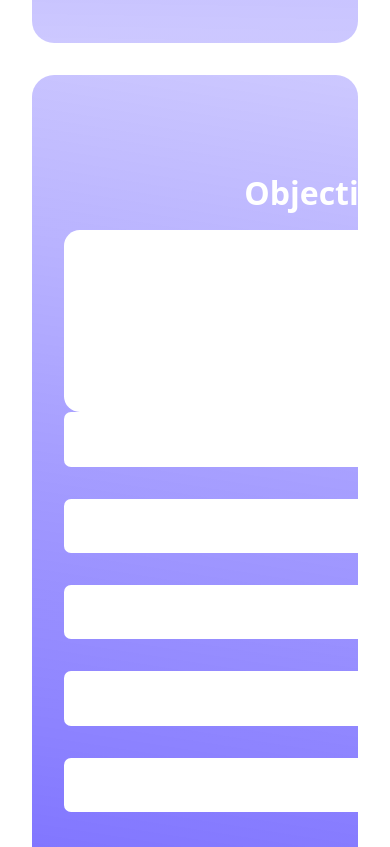
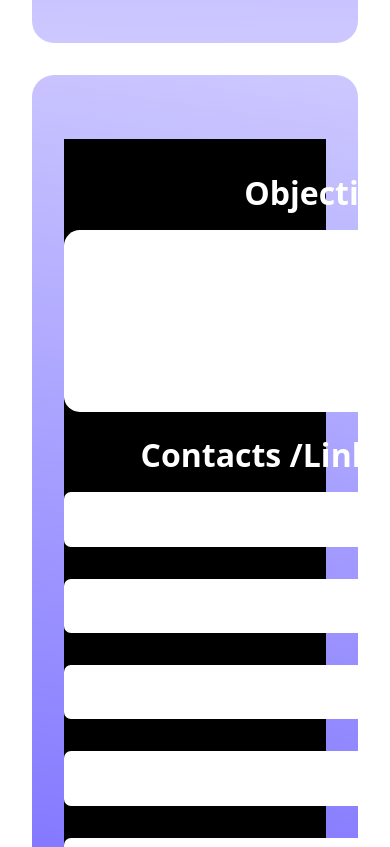
Before and after one commit to soumen974/WorkFolio, a React (Create React App) app: page / in a window 390 px wide. Shown: the part 3340-4187 px from the top of the page. Built offline with nearby package versions, Linux system fonts and the light colour scheme.

Commit message:
responsiveness is on the way ,,,with bugs :)

```diff
--- a/src/Components/FormResume.css
+++ b/src/Components/FormResume.css
@@ -130,7 +130,9 @@ background: linear-gradient(9deg, rgba(26, 6, 255, 0.63) 50.96%, rgba(26, 6, 255
     flex-wrap: wrap;
     justify-content: space-around;
     width: 100%;
-    /* background-color: black; */
+    background-color: black;
+
+
 
 }
 .mx-intrst-and-lang{
@@ -206,13 +208,13 @@ background: linear-gradient(9deg, rgba(26, 6, 255, 0.63) 50.96%, rgba(26, 6, 255
 
 @media (max-width:1160px) {
     .Contacts-Links{
-        /* padding: 5rem 0 0 0; */
+        padding: 5rem 0 0 0;
     }
     .objectives textarea{
         width: 33rem;
         height: 100%;
        max-width: 100%;
-       max-height: 25rem;
+       max-height: 100%;
        border-radius: 0.99rem;
        padding: 1rem;
        font-size: 1.2rem;
```
